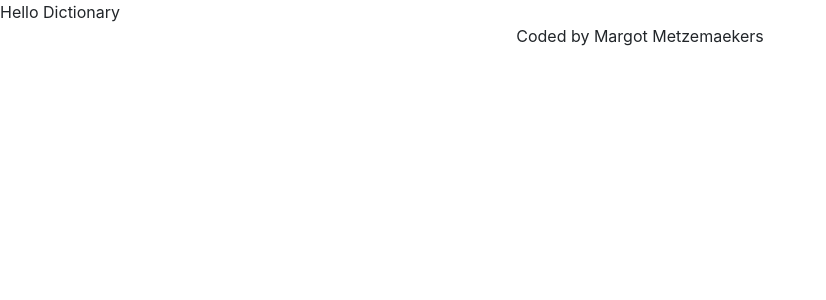
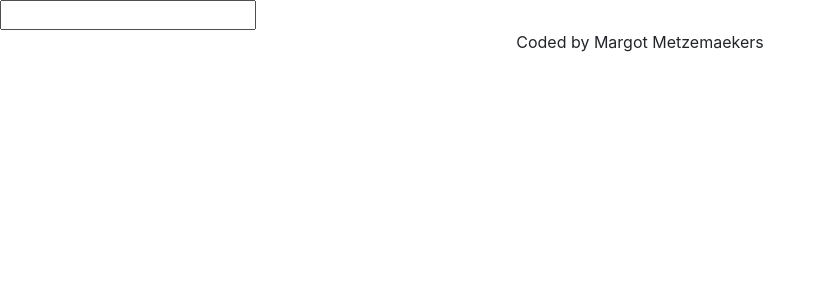
Before and after one commit to MargotMetzemaekers/react-dictionary-app, a React (Create React App) app: page / in a window 1280 px wide. Shown: the top 300 px of the page, without its empty margins (0-826 px from the left). Built offline with nearby package versions, Linux system fonts and the light colour scheme.

Commit message:
Update Dictionary.js

```diff
--- a/src/Dictionary.js
+++ b/src/Dictionary.js
@@ -1,6 +1,23 @@
-import React from "react";
+import React, { useState } from "react";
 import "./Dictionary.css";
 
 export default function Dictionary() {
-  return <div className="Dictionary">Hello Dictionary</div>;
+  let [keyword, setKeyword] = useState("");
+
+  function search(event) {
+    event.preventDefault();
+    alert(`Searching for ${keyword}`);
+  }
+
+  function handleKeywordChange(event) {
+    setKeyword(event.target.value);
+  }
+
+  return (
+    <div className="Dictionary">
+      <form onSubmit={search}>
+        <input type="search" onChange={handleKeywordChange} />
+      </form>
+    </div>
+  );
 }
```
